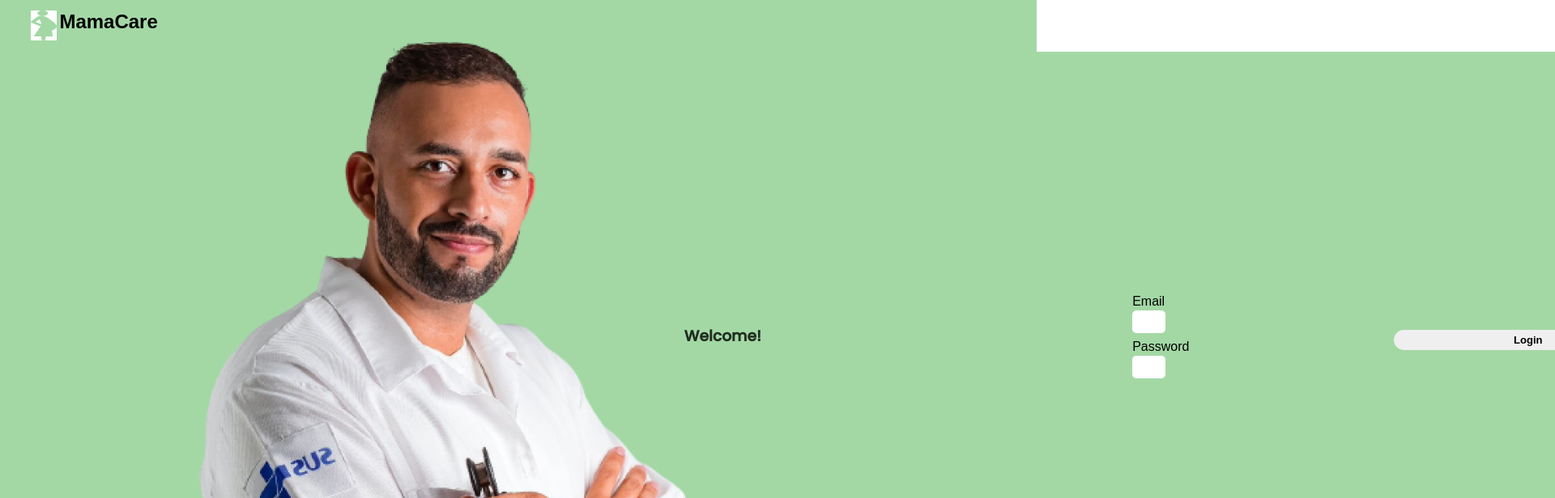
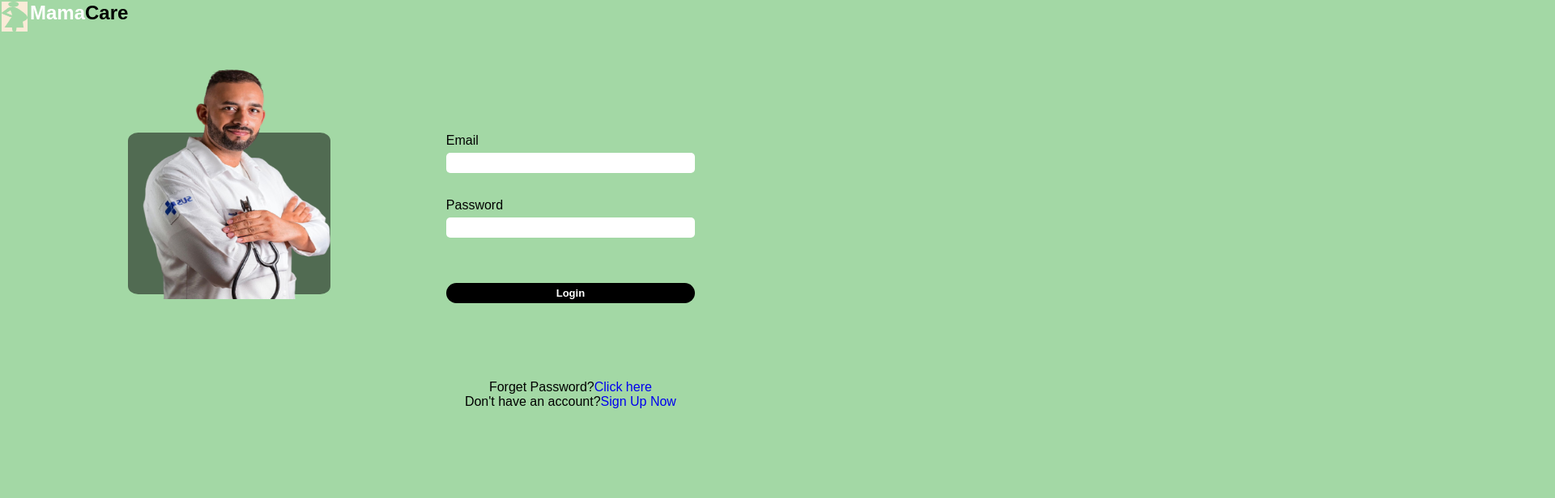
Before and after one commit to Igire-Rwanda/Infant-healthy-assurance, a React (Create React App) app: page /login in a window 1280 px wide. Shown: the top 616 px of the page at 81% size, 1920 px wide, since content can reach past the window. Built offline with nearby package versions, Linux system fonts and the light colour scheme.

Commit message:
correct css of login and signup

```diff
--- a/src/Pages/DoctorLogin.jsx
+++ b/src/Pages/DoctorLogin.jsx
@@ -15,15 +15,15 @@ function DoctorLogin() {
 
   const handleChangeEmail = (e) => {
     console.log("target ...", e.target.email);
-    console.log("tagetb...",e.target.value);
+    console.log("tagetb...", e.target.value);
     const { email, value } = e.target;
-    setFormvalues({ ...formValues, "email": value });
+    setFormvalues({ ...formValues, email: value });
   };
   const handleChangePassword = (e) => {
     console.log("target ...", e.target.email);
-    console.log("tagetb...",e.target.value);
+    console.log("tagetb...", e.target.value);
     const { password, value } = e.target;
-    setFormvalues({ ...formValues, "password": value });
+    setFormvalues({ ...formValues, password: value });
   };
 
   const handleLogin = async (e) => {
@@ -68,8 +68,7 @@ function DoctorLogin() {
         </div>
         <div className="right">
           <div className="body">
-            <h3 className="welcome">Welcome!</h3>
-            <form onSubmit={handleLogin}>
+            <form onSubmit={handleLogin} className="form">
               <label htmlFor="Email">Email</label>
               <br />
               <input
@@ -87,21 +86,23 @@ function DoctorLogin() {
                 name="password"
                 onChange={handleChangePassword}
                 required
+                className="input1"
               />
             </form>
+            <br />
             <button className="btn-login" onClick={handleLogin}>
               Login
             </button>
           </div>
           <p>
             Forget Password?
-            <Link to="/sign-up" className="link">
+            <Link to="/signup" className="link">
               Click here
             </Link>
           </p>
           <p>
             Don't have an account?
-            <Link to="/sign-up" className="link">
+            <Link to="/signup" className="link">
               Sign Up Now
             </Link>
           </p>
--- a/src/Pages/DoctorSignUp.jsx
+++ b/src/Pages/DoctorSignUp.jsx
@@ -3,7 +3,6 @@ import icon from "../assets/Images/icon _Pregnant_.png";
 import { Link } from "react-router-dom";
 import "../style/DoctorSignUp.css";
 import React, { useState } from "react";
-// import { AiOutlineLock } from "react-icons/ai";
 
 function DoctorSignUp() {
   const realValues = {
@@ -19,7 +18,7 @@ function DoctorSignUp() {
 
   const handleChange = (e) => {
     const { name, value } = e.target;
-    setFormvalues({ ...formValues, [name]: value, "role":"doctor" });
+    setFormvalues({ ...formValues, [name]: value, role: "doctor" });
   };
 
   const handleSign = async (e) => {
@@ -68,16 +67,15 @@ function DoctorSignUp() {
           <img src={img} alt="" className="img" />
           <div className="overlay"></div>
         </div>
-        <div className="right">
-          <div className="body">
-            <h3 className="welcome">Welcome!</h3>
-            <form onSubmit={handleSign}>
+        <div className="right-sign">
+          <div className="bodie">
+            <h3 className="welcome-sign">Welcome!</h3>
+            <form onSubmit={handleSign} className="form-sign">
               <label htmlFor="Name">Name</label>
               <br />
               <input
                 type="text"
                 name="name"
-                className="input1"
                 value={realValues.username}
                 onChange={handleChange}
                 required
@@ -96,8 +94,6 @@ function DoctorSignUp() {
               <div className="two-inputs">
                 <label htmlFor="password">Password</label>
                 <br />
-                <div className="input-cont">
-                  {/* <AiOutlineLock className="ico1" /> */}
                 <input
                   type="password"
                   name="password"
@@ -105,7 +101,6 @@ function DoctorSignUp() {
                   onChange={handleChange}
                   required
                 />
-                </div>
                 <br />
                 <label htmlFor="text">health Center</label>
                 <br />
--- a/src/style/DoctorSignUp.css
+++ b/src/style/DoctorSignUp.css
@@ -1,18 +1,35 @@
-.input-cont {
-  position: relative;
+.right-sign {
+  /* border: 1px solid green; */
+  margin-top: 9%;
+  margin-left: 70px;
+  display: flex;
+  flex-direction: column;
+  justify-content: center;
+  align-items: center;
 }
-.ico1 {
-  position: absolute;
-  top: 35%;
-  left: 45%;
-  transform: translateY(-100%);
+.bodie {
+  /* border: 1px solid gray; */
+  width: 40vw;
+  height: 50vh;
+  display: flex;
+  flex-direction: column;
+  justify-content: center;
+  align-items: center;
+  margin: 0;
+  margin-top: 5px;
 }
-.input-cont2 {
-  position: relative;
+.form-sign {
+  /* border: 1px solid green; */
+  width: 60%;
 }
-.ico2 {
-  position: absolute;
-  top: 35%;
-  left: 45%;
-  transform: translateY(-100%);
+.form-sign input {
+  width: 100%;
+  height: 25px;
+  margin-bottom: 5px;
+  border-radius: 5px;
+  border: 0;
 }
+.welcome-sign {
+  /* border: 1px solid green; */
+  margin-bottom: 15px;
+}
--- a/src/style/login.css
+++ b/src/style/login.css
@@ -1,62 +1,81 @@
-.all {
-  /* border: 1px solid purple; */
+body {
   background-color: #a3d8a5;
   width: 100%;
   height: 100%;
+}
+.all {
+  /* border: 1px solid purple; */
+  width: 100%;
   display: flex;
-  justify-content: space-around;
+  /* justify-content: space-around; */
+  /* position: absolute; */
 }
 .left {
   /* border: 1px solid red; */
-  width: 50%;
-  height: 50%;
+  /* width: 20%; */
+  height: 55vh;
   position: relative;
+  top: 70px;
 }
 .overlay {
   position: relative;
   border-radius: 5%;
-  width: 350px;
-  height: 300px;
-  left: 10px;
+  width: 250px;
+  height: 200px;
   right: 0;
-  bottom: 300px;
+  bottom: 210px;
   background-color: rgba(0, 0, 0, 0.5);
   z-index: 0;
 }
 .img {
   position: relative;
   /* border: 1px solid green; */
-  right: 0;
+  height: 300px;
+  width: 250px;
   z-index: 1;
 }
 
 .right {
   /* border: 1px solid green; */
-  width: 50%;
+  margin-top: 70px;
+  margin-left: 40px;
+  display: flex;
+  flex-direction: column;
+  justify-content: center;
+  align-items: center;
 }
 .body {
   /* border: 1px solid gray; */
-  margin-top: 10%;
+  width: 40vw;
+  height: 50vh;
+  display: flex;
+  flex-direction: column;
+  justify-content: center;
+  margin: 0;
+  /* margin-top: 10%; */
+}
+.form {
+  /* border: 1px solid green; */
+  width: 60%;
 }
 .body input {
+  /* border: 1px solid blue; */
   border-radius: 5px;
   border: 0;
-  height: 28px;
-  width: 50%;
-  margin: 02% 0% 10% 0%;
+  height: 25px;
+  width: 100%;
+  margin: 2% 0% 10% 0%;
 }
 .btn-login {
-  margin: 0% 0% 0% 20%;
+  margin: 8px 0px 0px 0px;
+  background-color: #000;
+  color: #fff;
   width: 60%;
   height: 25px;
   border-radius: 15px;
   border: 0;
   font-size: 13px;
   font-weight: 700;
-}
-.footer {
-  /* border: 1px solid blue; */
-  margin-top: 20%;
 }
 .link {
   text-decoration: none;
@@ -65,19 +84,14 @@
   /* border: 1px solid black; */
   display: flex;
   gap: 2%;
+  color: #fff;
   height: 38px;
-  margin: 1% 0% 0% 3%;
+  margin: 2px 0px 0px 2px;
 }
 
 .icon {
   /* border: 1px solid red; */
-  background-color: #fff;
+  background-color: antiquewhite;
   height: 37px;
   width: 35px;
 }
-.logo h2 {
-  /* border: 1px solid red; */
-  /* height: 20px; */
-  /* width: 20px; */
-  margin: 0 0 0 0;
-}
```
Also changed, not shown: src/App.css (+19 -22 lines), 1 other file (tests, documents, lock files or other folders). Lines whose indentation alone changed are shown as unchanged.
